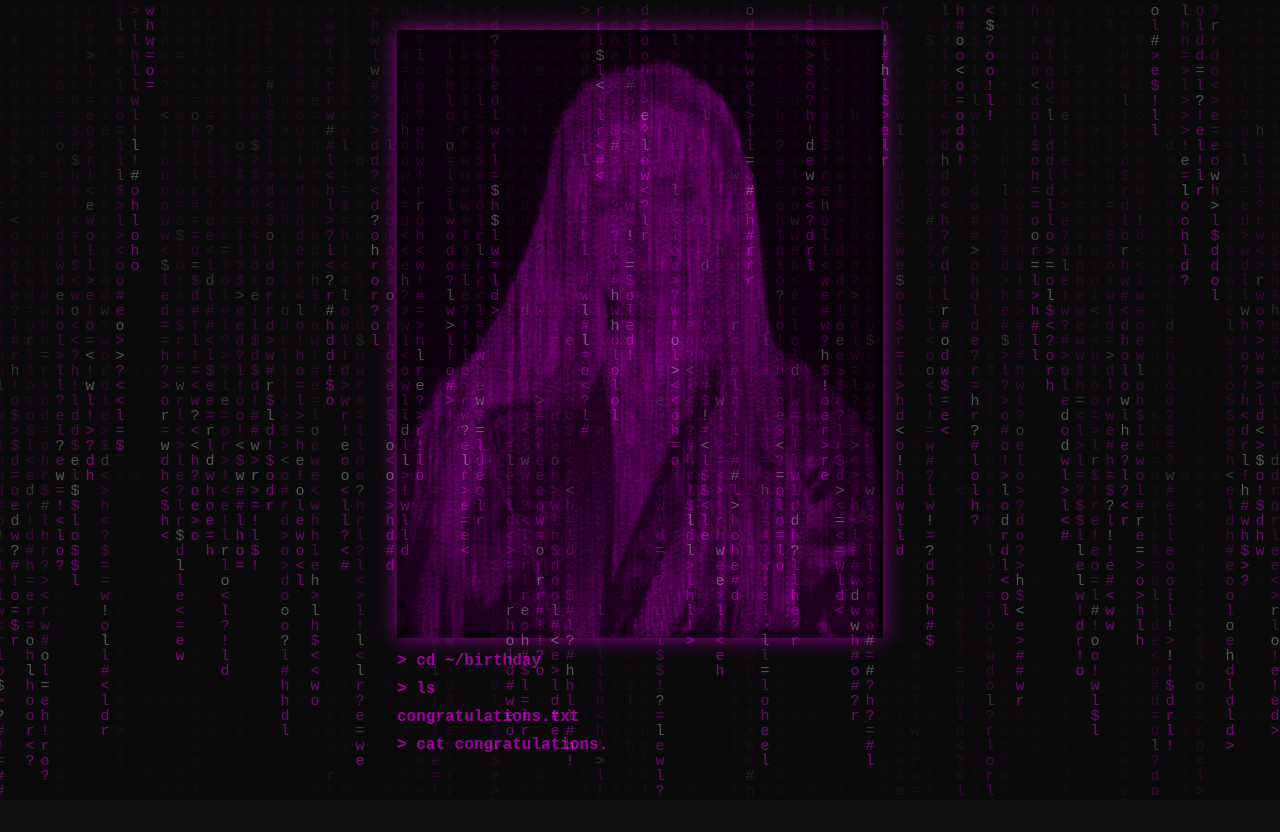
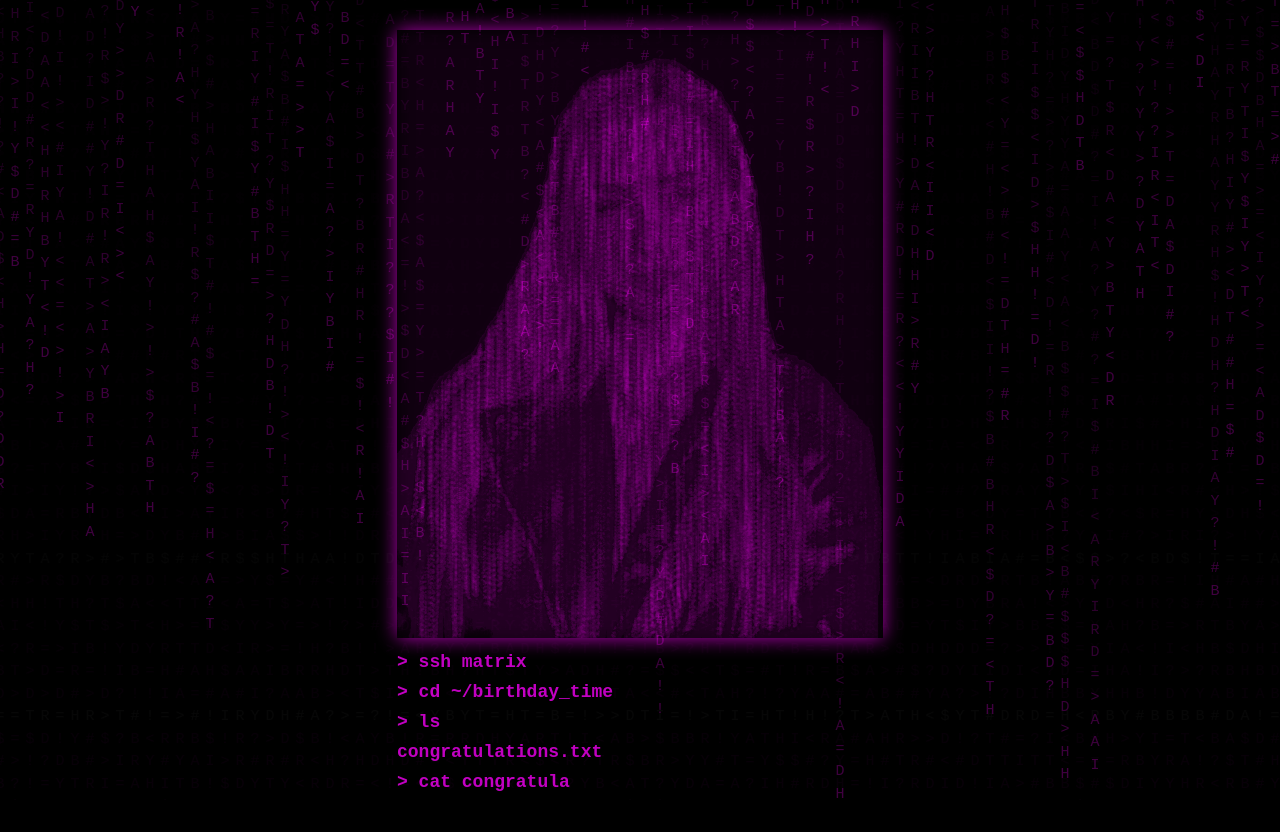
Before and after one commit to asz1994/jb, a React (Create React App) app: page / in a window 1280 px wide. Before the commit the page ends 800 px from the top, so only its background shows below. Built offline with nearby package versions, Linux system fonts and the light colour scheme.

Commit message:
Found cool configuration and deployed it.

```diff
--- a/src/App.css
+++ b/src/App.css
@@ -6,11 +6,11 @@
 
 body {
   overflow: hidden;
-  background: #111111;
+  background: black;
 }
 
 .birthday-background {
-  opacity: 0.4;
+  opacity: 0.25;
   position: absolute;
   top: 0;
   left: 0;
@@ -38,7 +38,7 @@ body {
   color: #FF00FF;
   font-family: 'Courier New', Courier, monospace;
   font-weight: bold;
-  font-size: 15;
+  font-size: 18px;
 }
 
 .birthday-text > p {
--- a/src/components/BirthdayImage.jsx
+++ b/src/components/BirthdayImage.jsx
@@ -19,7 +19,7 @@ const BirthdayImage = props => {
             context.drawImage(image, 0, 0, canvas.width, canvas.height);
 
             const particles = [];
-            const numberOfParticles = 10000;
+            const numberOfParticles = 7000;
             initializeParticles(
                 particles,
                 numberOfParticles,
--- a/src/components/BirthdayMatrix.jsx
+++ b/src/components/BirthdayMatrix.jsx
@@ -7,7 +7,7 @@ const BirthdayMatrix = props => {
 
     let lastTime = 0;
     let timer = 0;
-    const fps = 80;
+    const fps = 20;
     const nextFrame = 1000 / fps;
 
     useEffect(() => {
--- a/src/components/BirthdayText.jsx
+++ b/src/components/BirthdayText.jsx
@@ -39,7 +39,7 @@ const BirthdayText = props => {
     });
 
     useEffect(() => {
-        const intervalId = setTimeout(typeText, 150);
+        const intervalId = setTimeout(typeText, 120);
         return () => clearInterval(intervalId);
     }, [typeText]);
 
--- a/src/logic/Congratulation.tsx
+++ b/src/logic/Congratulation.tsx
@@ -1,13 +1,14 @@
 export const congratulationText = [
-    { text: 'cd ~/birthday', isCommand: true, typed: true },
+    { text: 'ssh matrix', isCommand: true, typed: true },
+    { text: 'cd ~/birthday_time', isCommand: true, typed: true },
     { text: 'ls', isCommand: true, typed: true },
     { text: 'congratulations.txt', isCommand: false, typed: false },
     { text: 'cat congratulations.txt', isCommand: true, typed: true },
     { text: 'Привет, Даш!', isCommand: false, typed: false },
     { text: 'Желаю тебе всего самого в твоем Новом Году!', isCommand: false, typed: false },
-    { text: 'Побольше ярких эмоций и интересных проектов', isCommand: false, typed: false },
-    { text: 'Что-нибудь еще придумаю....в', isCommand: false, typed: false },
-    { text: '@born из Ecwid', isCommand: false, typed: false },
+    { text: 'Побольше ярких эмоций и интересных проектов!', isCommand: false, typed: false },
+    { text: '@born из Ecwid :)', isCommand: false, typed: false },
+    { text: 'P.S. Сделано на твоем любимом React-е', isCommand: false, typed: false },
 ]
 
 export default {};
--- a/src/logic/MatrixSymbol.tsx
+++ b/src/logic/MatrixSymbol.tsx
@@ -27,9 +27,9 @@ export class MatrixSymbol {
 
         const fallingStopRandomIndex = Math.random();
         if (this.y * this.fontSize > this.canvasHeight && fallingStopRandomIndex > 0.90) {
-            this.y = 0;
+            this.y = Math.random() * (-50);
         } else {
-            this.y += 1;
+            this.y += 1.5;
         }
 
     }
--- a/src/logic/Symbols.tsx
+++ b/src/logic/Symbols.tsx
@@ -1 +1 @@
-export const matrixSymbols = 'helloworld#$<>!=?';  // '☺❁❀✿♡⚛️';;
+export const matrixSymbols = 'BIRTHDAY#$<>!=?';  // '☺❁❀✿♡⚛️';
```
